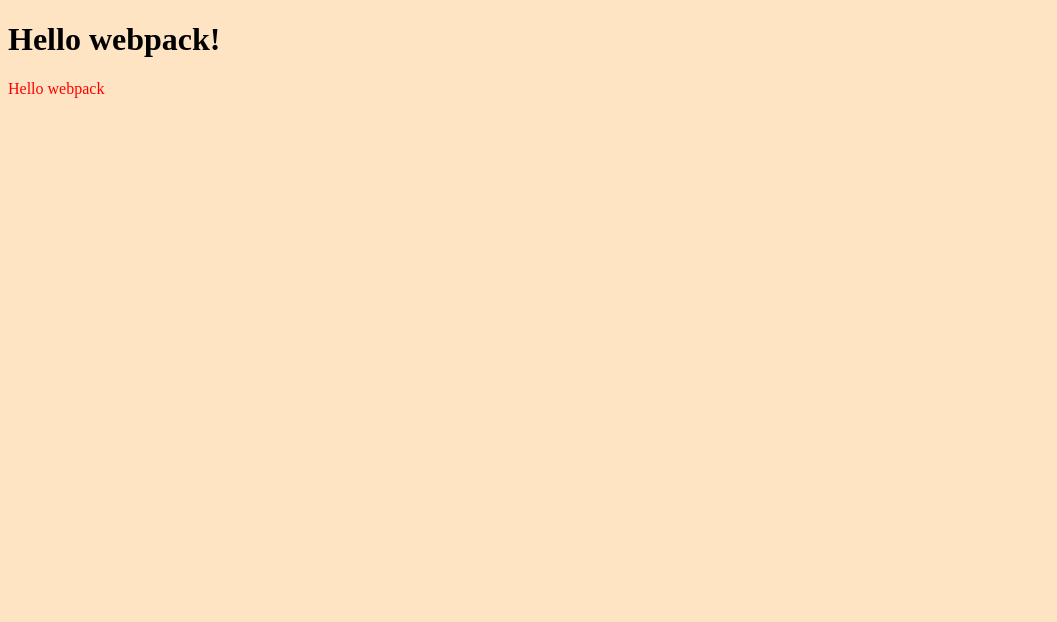
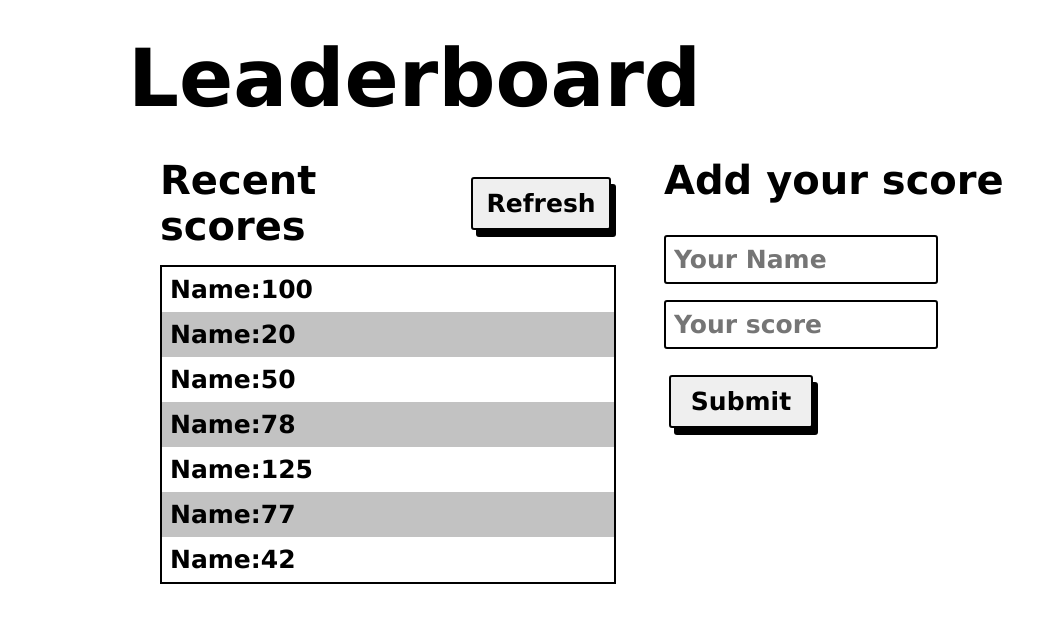
Before and after one commit to Recillah-Khamala/Leaderboard-Project, a website built with webpack: page src/index.html in a window 1280 px wide. Shown: the whole page, without its empty margins (0-1057 px from the left). Built offline with nearby package versions, Linux system fonts and the light colour scheme.

Commit message:
Modify HTML, CSS ans JS files

```diff
--- a/src/index.html
+++ b/src/index.html
@@ -1,11 +1,47 @@
 <!DOCTYPE html>
 <html lang="en">
+
 <head>
     <meta charset="UTF-8">
+    <meta http-equiv="X-UA-Compatible" content="IE=edge">
     <meta name="viewport" content="width=device-width, initial-scale=1.0">
-    <title>Wbpack Exercise</title>
+    <title>Leaderboard Project</title>
 </head>
+
 <body>
-    <h1>Hello webpack!</h1>
+    <div class="bigContainer">
+        <div class="head">
+            <h1 class="header">Leaderboard</h1>
+        </div>
+        <div class="details">
+            <div class="show">
+                <div class="count">
+                    <h2 class="nowScore">Recent scores</h2>
+                    <button class="btn refreshBtn" type="button">Refresh</button>
+                </div>
+
+                <ul class="counted">
+                    <li class="player">Name:100</li>
+                    <li class="player pCount">Name:20</li>
+                    <li class="player">Name:50</li>
+                    <li class="player pCount">Name:78</li>
+                    <li class="player">Name:125</li>
+                    <li class="player pCount">Name:77</li>
+                    <li class="player">Name:42</li>
+                </ul>
+            </div>
+            <div class="scoreCount">
+                <h2 class="call">Add your score</h2>
+                <form action="#" class="populate">
+                    <input type="text" placeholder="Your Name" id="name" />
+                    <input type="text" placeholder="Your score" id="score" />
+                    <div class="btn-class">
+                        <button class="btn submitBtn" type="submit">Submit</button>
+                    </div>
+                </form>
+            </div>
+        </div>
+    </div>
 </body>
+
 </html>
--- a/src/index.js
+++ b/src/index.js
@@ -1,14 +1,2 @@
 import _ from 'lodash';
 import './style.css'
-
-function component() {
-    const element = document.createElement('div');
-
-    // Lodash, now imported by this script
-    element.innerHTML = _.join(['Hello', 'webpack'], ' ');
-    element.classList.add('hello');
-
-    return element;
-  }
-
-  document.body.appendChild(component());
--- a/src/style.css
+++ b/src/style.css
@@ -1,7 +1,89 @@
-body {
-    background-color: bisque;
+
+* {
+  margin: 0;
+  box-sizing: border-box;
+  padding: 0;
+  font-family: 'Lucida Sans', 'Lucida Sans Regular', 'Lucida Grande', 'Lucida Sans Unicode', Geneva, Verdana, sans-serif;
 }
 
-.hello {
-    color: red;
-  }
+.bigContainer {
+  margin: 0 auto;
+  width: 80%;
+}
+
+.header {
+  margin-top: 2rem;
+  font-size: 5rem;
+  font-weight: 900;
+}
+
+.details {
+  display: grid;
+  grid-template-columns: 1fr 1fr;
+  grid-gap: 5%;
+  margin: 2rem;
+}
+
+.count {
+  display: flex;
+  justify-content: space-between;
+  align-items: center;
+}
+
+.nowScore {
+  font-weight: 700;
+  font-size: 40px;
+}
+
+.btn {
+  width: 9rem;
+  font-weight: 700;
+  font-size: 25px;
+  border-radius: 3px;
+  cursor: pointer;
+  padding: 10px 5px;
+  margin: 10px 5px;
+  border: 2px solid;
+  box-shadow: 5px 7px;
+}
+
+.btn:hover {
+  background: rgb(194, 194, 194);
+}
+
+.counted {
+  margin-top: 1rem;
+  list-style: none;
+  border: 2px solid #000;
+}
+
+.player {
+  padding: 0.5rem;
+  font-weight: 700;
+  font-size: 25px;
+}
+
+.pCount{
+  background-color: rgb(194, 194, 194);
+}
+
+.call {
+  font-weight: 700;
+  font-size: 40px;
+}
+
+.populate {
+  display: flex;
+  flex-direction: column;
+  margin-top: 2rem;
+}
+
+.populate input {
+  width: 60%;
+  padding: 0.5rem;
+  border: 2px solid;
+  border-radius: 3px;
+  margin-bottom: 1rem;
+  font-size: 25px;
+  font-weight: 600;
+}
```
Also changed, not shown: dist/index.html, dist/runtime.bundle.js (added), 1 other file.
